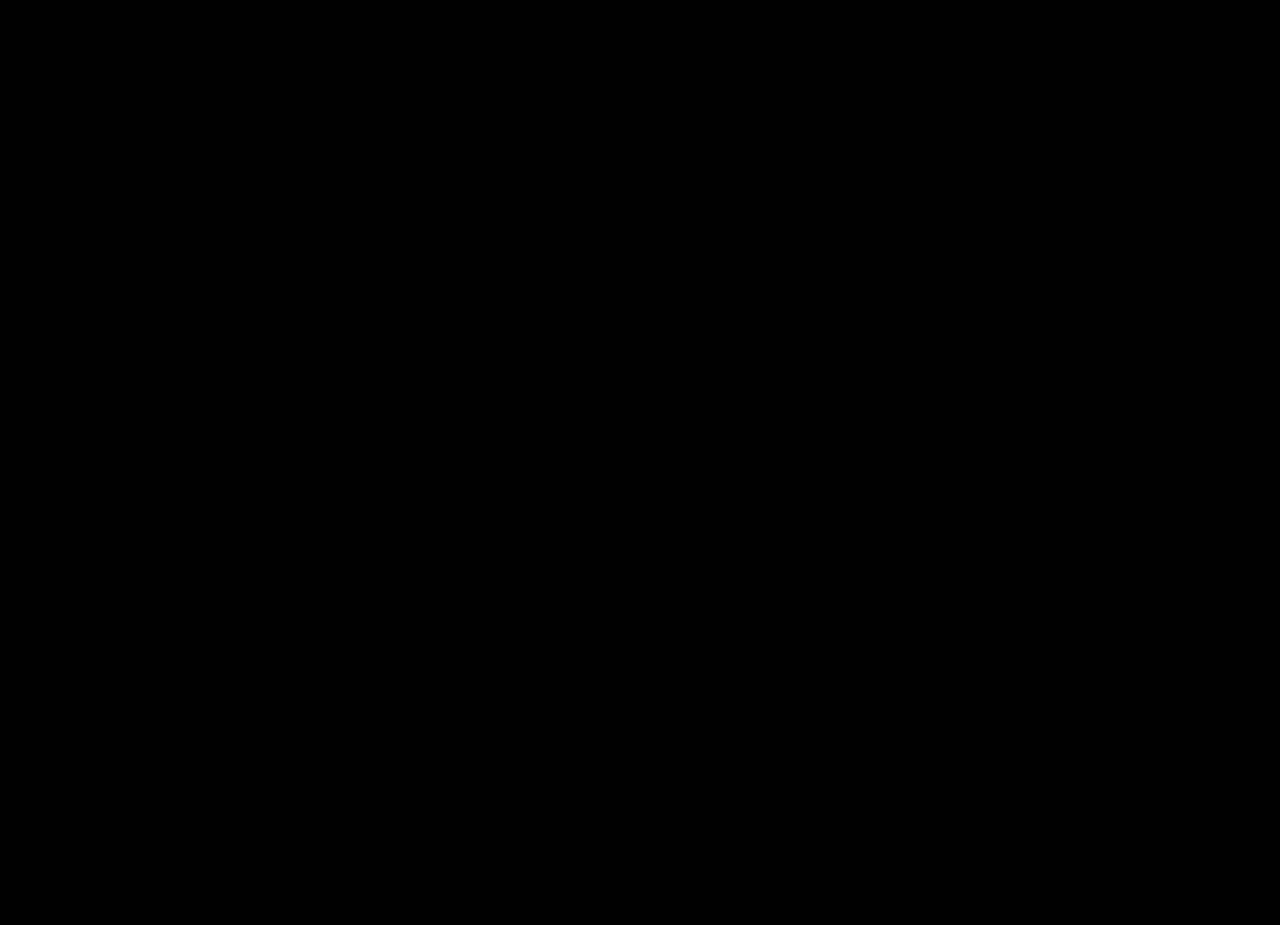
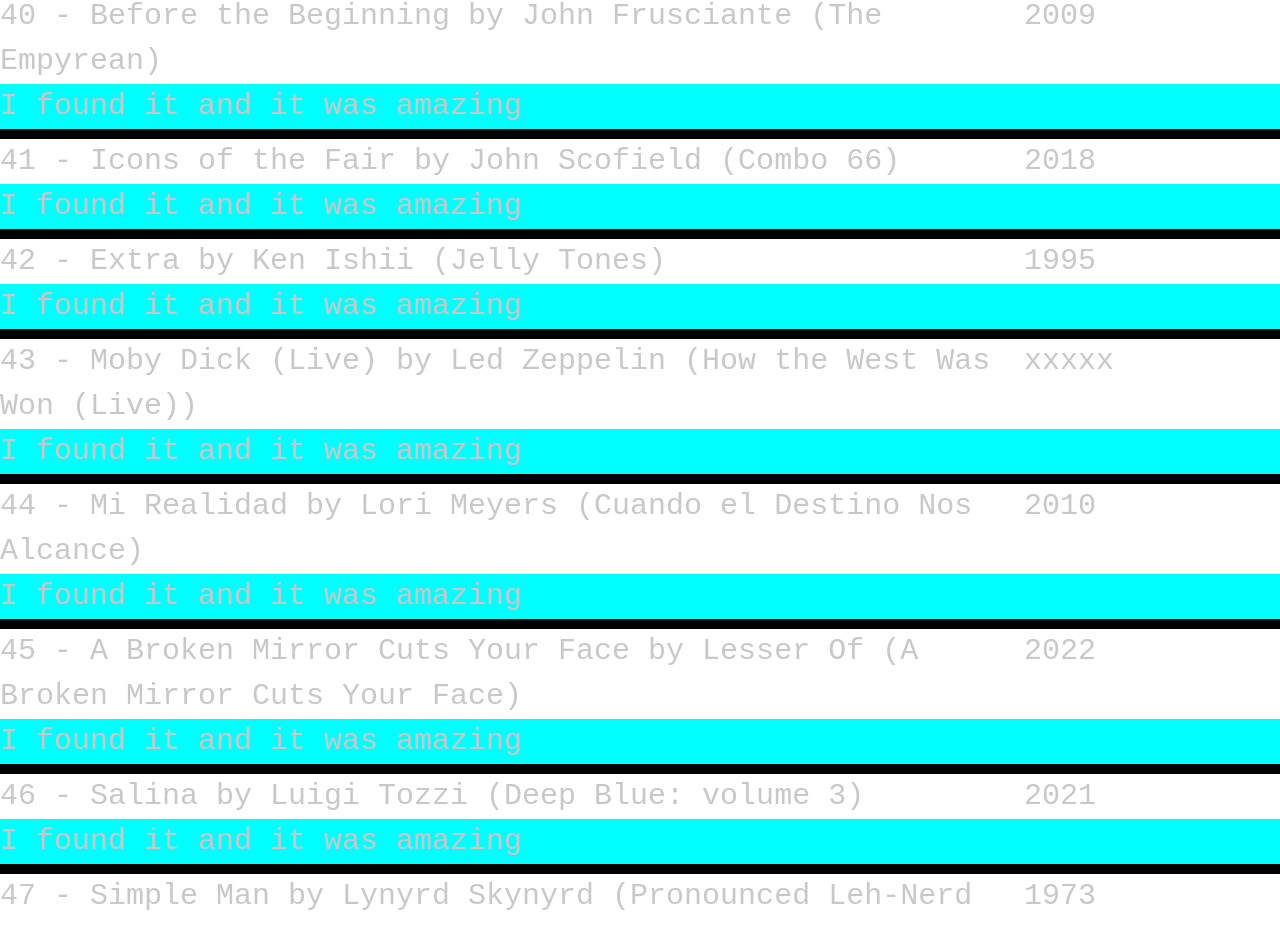
Before and after one commit to thelittlemitak/totfosk-com, a Next.js app: page /singles in a window 1280 px wide. Shown: the part 4891-5816 px from the top of the page. Before the commit the page ends 4825 px from the top, so only its background shows below. Built offline with nearby package versions, Linux system fonts and the light colour scheme.

Commit message:
add more singles metadata

```diff
--- a/src/data/singles.js
+++ b/src/data/singles.js
@@ -421,7 +421,145 @@
   listen: "https://www.youtube.com/watch?v=CMUnPyv3C_8",
   key: 8098089,
 }
+const frusciante = {
+  track: "Before the Beginning",
+  album: "The Empyrean",
+  artist: "John Frusciante",
+  year: "2009",
+  explanation: "I found it and it was amazing",
+  listen: "https://www.youtube.com/watch?v=CMUnPyv3C_8",
+  key: 8098089,
+}
 
+const scofield = {
+  track: "Icons of the Fair",
+  album: "Combo 66",
+  artist: "John Scofield",
+  year: "2018",
+  explanation: "I found it and it was amazing",
+  listen: "https://www.youtube.com/watch?v=CMUnPyv3C_8",
+  key: 8098089,
+}
+
+const kenIshii = {
+  track: "Extra",
+  album: "Jelly Tones",
+  artist: "Ken Ishii",
+  year: "1995",
+  explanation: "I found it and it was amazing",
+  listen: "https://www.youtube.com/watch?v=CMUnPyv3C_8",
+  key: 8098089,
+}
+
+const ledZeppelin = {
+  track: "Moby Dick (Live)",
+  album: "How the West Was Won (Live)",
+  artist: "Led Zeppelin",
+  year: "xxxxx",
+  explanation: "I found it and it was amazing",
+  listen: "https://www.youtube.com/watch?v=CMUnPyv3C_8",
+  key: 8098089,
+};
+
+const lesserOf = {
+  track: "A Broken Mirror Cuts Your Face",
+  album: "A Broken Mirror Cuts Your Face",
+  artist: "Lesser Of",
+  year: "2022",
+  explanation: "I found it and it was amazing",
+  listen: "https://www.youtube.com/watch?v=CMUnPyv3C_8",
+  key: 8098089,
+};
+
+const lori = {
+  track: "Mi Realidad",
+  album: "Cuando el Destino Nos Alcance",
+  artist: "Lori Meyers",
+  year: "2010",
+  explanation: "I found it and it was amazing",
+  listen: "https://www.youtube.com/watch?v=CMUnPyv3C_8",
+  key: 8098089,
+};
+
+const luigi = {
+  track: "Salina",
+  album: "Deep Blue: volume 3",
+  artist: "Luigi Tozzi",
+  year: "2021",
+  explanation: "I found it and it was amazing",
+  listen: "https://www.youtube.com/watch?v=CMUnPyv3C_8",
+  key: 8098089,
+};
+
+const lynyrd = {
+  track: "Simple Man",
+  album: "Pronounced Leh-Nerd Skin-Nerd",
+  artist: "Lynyrd Skynyrd",
+  year: "1973",
+  explanation: "I found it and it was amazing",
+  listen: "https://www.youtube.com/watch?v=CMUnPyv3C_8",
+  key: 8098089,
+};
+
+const m83 = {
+  track: "Outro",
+  album: "Hurry up, We're Dreaming",
+  artist: "M83",
+  year: "2011",
+  explanation: "I found it and it was amazing",
+  listen: "https://www.youtube.com/watch?v=CMUnPyv3C_8",
+  key: 8098089,
+};
+
+// const xxx = {
+//   track: "xxxxx",
+//   album: "xxxxx",
+//   artist: "xxxxx",
+//   year: "xxxxx",
+//   explanation: "I found it and it was amazing",
+//   listen: "https://www.youtube.com/watch?v=CMUnPyv3C_8",
+//   key: 8098089,
+// };
+
+// const xxx = {
+//   track: "xxxxx",
+//   album: "xxxxx",
+//   artist: "xxxxx",
+//   year: "xxxxx",
+//   explanation: "I found it and it was amazing",
+//   listen: "https://www.youtube.com/watch?v=CMUnPyv3C_8",
+//   key: 8098089,
+// };
+
+// const xxx = {
+//   track: "xxxxx",
+//   album: "xxxxx",
+//   artist: "xxxxx",
+//   year: "xxxxx",
+//   explanation: "I found it and it was amazing",
+//   listen: "https://www.youtube.com/watch?v=CMUnPyv3C_8",
+//   key: 8098089,
+// };
+
+// const xxx = {
+//   track: "xxxxx",
+//   album: "xxxxx",
+//   artist: "xxxxx",
+//   year: "xxxxx",
+//   explanation: "I found it and it was amazing",
+//   listen: "https://www.youtube.com/watch?v=CMUnPyv3C_8",
+//   key: 8098089,
+// };
+
+// const xxx = {
+//   track: "xxxxx",
+//   album: "xxxxx",
+//   artist: "xxxxx",
+//   year: "xxxxx",
+//   explanation: "I found it and it was amazing",
+//   listen: "https://www.youtube.com/watch?v=CMUnPyv3C_8",
+//   key: 8098089,
+// };
 
 const singles = [
   farAboveTheClouds,
@@ -461,7 +599,17 @@
   rachmaninov,
   jamesBrown,
   jeanCaffeine,
-  jimi
+  jimi,
+  coltrane,
+  frusciante,
+  scofield,
+  kenIshii,
+  ledZeppelin,
+  lori,
+  lesserOf,
+  luigi,
+  lynyrd,
+
 ];
 
 export default singles;
```
